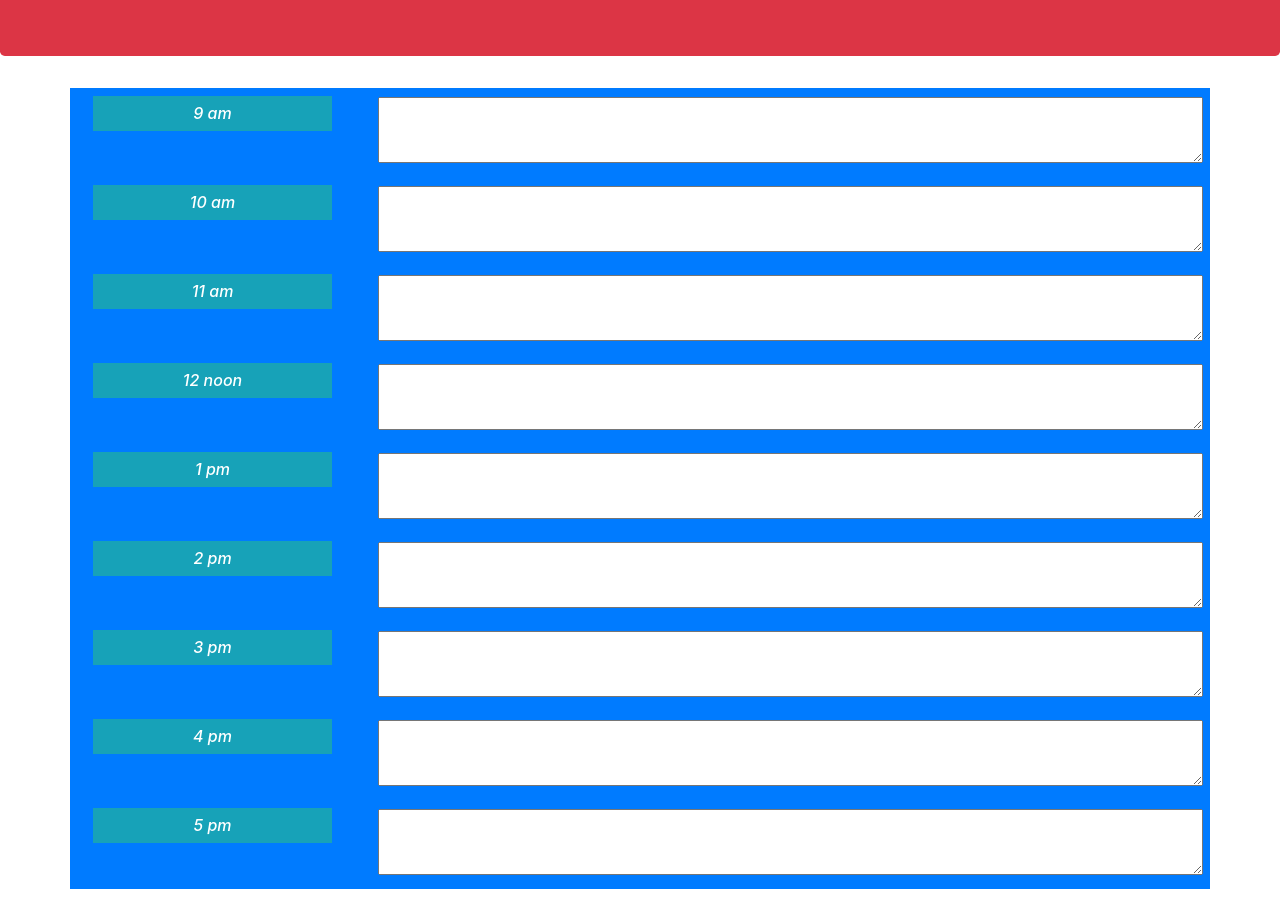
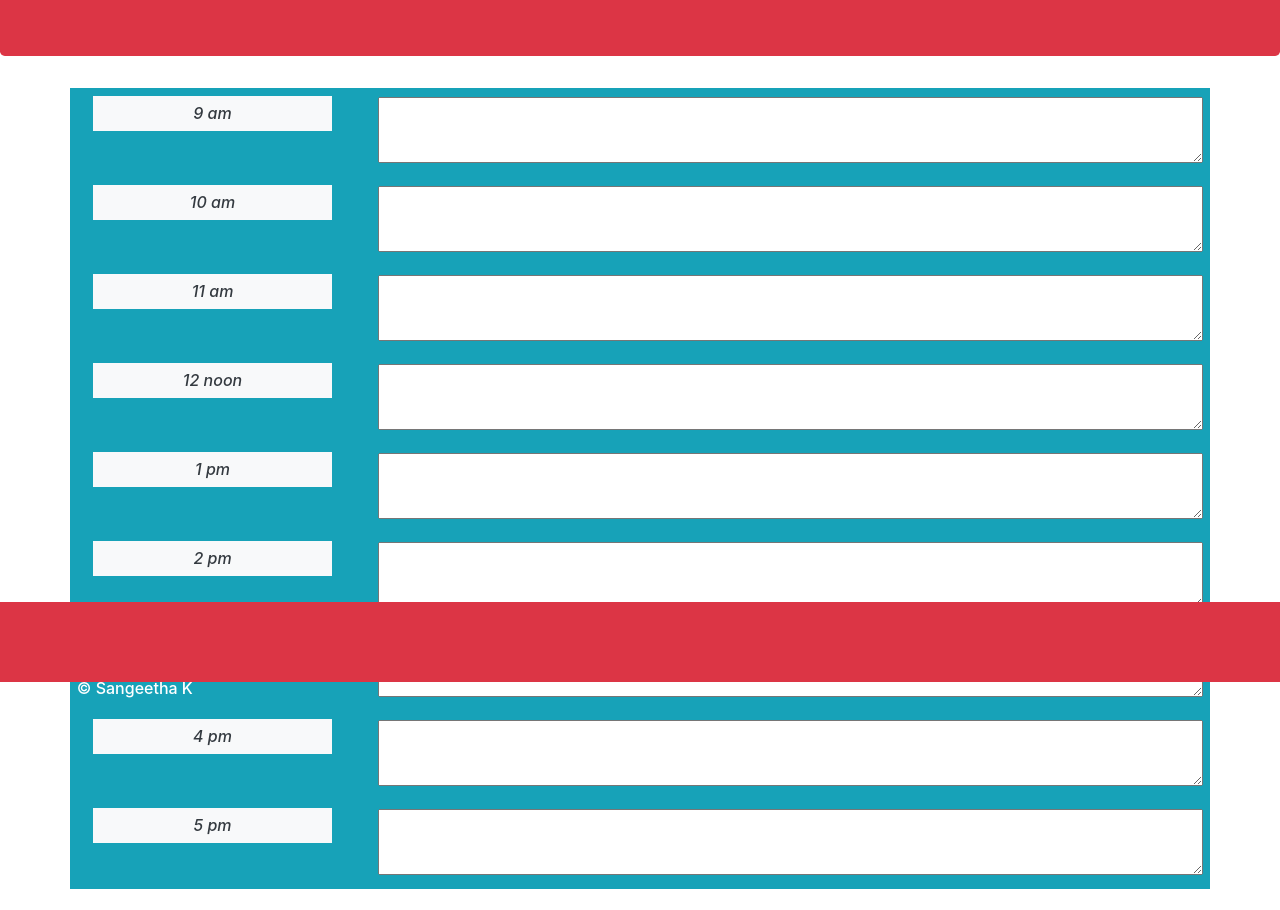
Before and after one commit to Sanganu/todolistdayplanner, a plain HTML site: page version1/index.html in a window 1280 px wide. Shown: the part 118-1028 px from the top of the page. Drawn offline with nearby package versions, Linux system fonts and the light colour scheme.

Commit message:
version1- clear local storage

```diff
--- a/version1/index.html
+++ b/version1/index.html
@@ -18,16 +18,23 @@
         padding:3%;
         margin:3%;
     }
+    footer{
+        height: 10vh;
+        width:100%;
+        position: fixed;
+        bottom:0;
+    }
     </style>
 </head>
 <body>
-    <header class="jumbotron bg-danger">
-        <h2>Day Planner</h2>
+    <header class="jumbotron bg-danger text-white">
+        <h2>A Simple Day Planner App</h2>
+        <!-- <h5 class="d-flex flex-row-reverse">This app uses local storage, jquery</h5> -->
     </header>
     <div class="container">
         <div class="row 9-block">
             <div class="col-md-3">
-                <h6 class="bg-info text-white text-center font-italic">9 am</h6>
+                <h6 class="bg-light text-dark text-center font-italic">9 am</h6>
             </div>
             <div class="col-md-9">
                 <textarea id="input-9" class="planneractivity">
@@ -37,7 +44,7 @@
         </div>
         <div class="row 10-block">
             <div class="col-md-3">
-                <h6 class="bg-info text-white text-center font-italic">10 am</h6>
+                <h6 class="bg-light text-dark text-center font-italic">10 am</h6>
             </div>
             <div class="col-md-9">
                 <textarea id="input-10" class="planneractivity">
@@ -47,7 +54,7 @@
         </div>
         <div class="row 11-block">
             <div class="col-md-3">
-                <h6 class="bg-info text-white text-center font-italic">11 am</h6>
+                <h6 class="bg-light text-dark text-center font-italic">11 am</h6>
             </div>
             <div class="col-md-9">
                 <textarea id="input-11" class="planneractivity">
@@ -57,7 +64,7 @@
         </div>
         <div class="row 12-block">
             <div class="col-md-3">
-                <h6 class="bg-info text-white text-center font-italic">12 noon</h6>
+                <h6 class="bg-light text-dark text-center font-italic">12 noon</h6>
             </div>
             <div class="col-md-9">
                 <textarea id="input-12" class="planneractivity">
@@ -67,7 +74,7 @@
         </div>
         <div class="row 13-block">
             <div class="col-md-3">
-                <h6 class="bg-info text-white text-center font-italic">1 pm</h6>
+                <h6 class="bg-light text-dark text-center font-italic">1 pm</h6>
             </div>
             <div class="col-md-9">
                 <textarea id="input-13" class="planneractivity">
@@ -77,7 +84,7 @@
         </div>
         <div class="row 14-block">
             <div class="col-md-3">
-                <h6 class="bg-info text-white  text-center  font-italic">2 pm</h6>
+                <h6 class="bg-light text-dark  text-center  font-italic">2 pm</h6>
             </div>
             <div class="col-md-9">
                 <textarea id="input-14" class="planneractivity">
@@ -87,7 +94,7 @@
         </div>
         <div class="row 15-block">
             <div class="col-md-3">
-                <h6 class="bg-info text-white  text-center  font-italic">3 pm</h6>
+                <h6 class="bg-light text-dark  text-center  font-italic">3 pm</h6>
             </div>
             <div class="col-md-9">
                 <textarea id="input-15" class="planneractivity">
@@ -97,7 +104,7 @@
         </div>
         <div class="row 16-block">
             <div class="col-md-3">
-                <h6 class="bg-info text-white  text-center  font-italic">4 pm</h6>
+                <h6 class="bg-light text-dark  text-center  font-italic">4 pm</h6>
             </div>
             <div class="col-md-9">
                 <textarea id="input-16" class="planneractivity">
@@ -107,7 +114,7 @@
         </div>
         <div class="row 17-block">
             <div class="col-md-3 d-inline align-items-center">
-                <h6 class="bg-info text-white text-center font-italic">5 pm</h6>
+                <h6 class="bg-light text-dark text-center font-italic">5 pm</h6>
             </div>
             <div class="col-md-9">
                 <textarea id="input-17" class="planneractivity">
@@ -119,6 +126,12 @@
         <button id="saveplanner" class="btn btn-primary btn-lg btn-block">Save Planner</button>
         <button id="clearplanner" class="btn btn-danger btn-lg btn-block">Clear Planner</button>
     </div>
+    <br />
+    <br />
+    <br />
+    <footer class="bg-danger">
+        <h6 class="text-white">&copy; Sangeetha K</h6>
+    </footer>
     <script
   src="https://code.jquery.com/jquery-3.4.1.js"
   integrity="sha256-WpOohJOqMqqyKL9FccASB9O0KwACQJpFTUBLTYOVvVU="
--- a/version1/script.js
+++ b/version1/script.js
@@ -16,6 +16,10 @@ $("#saveplanner").on("click",function(event){
     // console.log(JSON.parse(localStorage.getItem("planneractivity")));
 });
 
+$("#clearplanner").on("click",function(event){
+    localStorage.removeItem("myplanner");
+    $(".planneractivity").val("")
+})
 function getPlannerdata(){
     var currenthour = moment().format("HH");
     console.log(planneractivity);
@@ -32,7 +36,7 @@ function getPlannerdata(){
             $(`.${i}-block`).addClass("bg-secondary");
         }
         else{
-            $(`.${i}-block`).addClass("bg-primary");
+            $(`.${i}-block`).addClass("bg-info");
         }
 
     }
```
